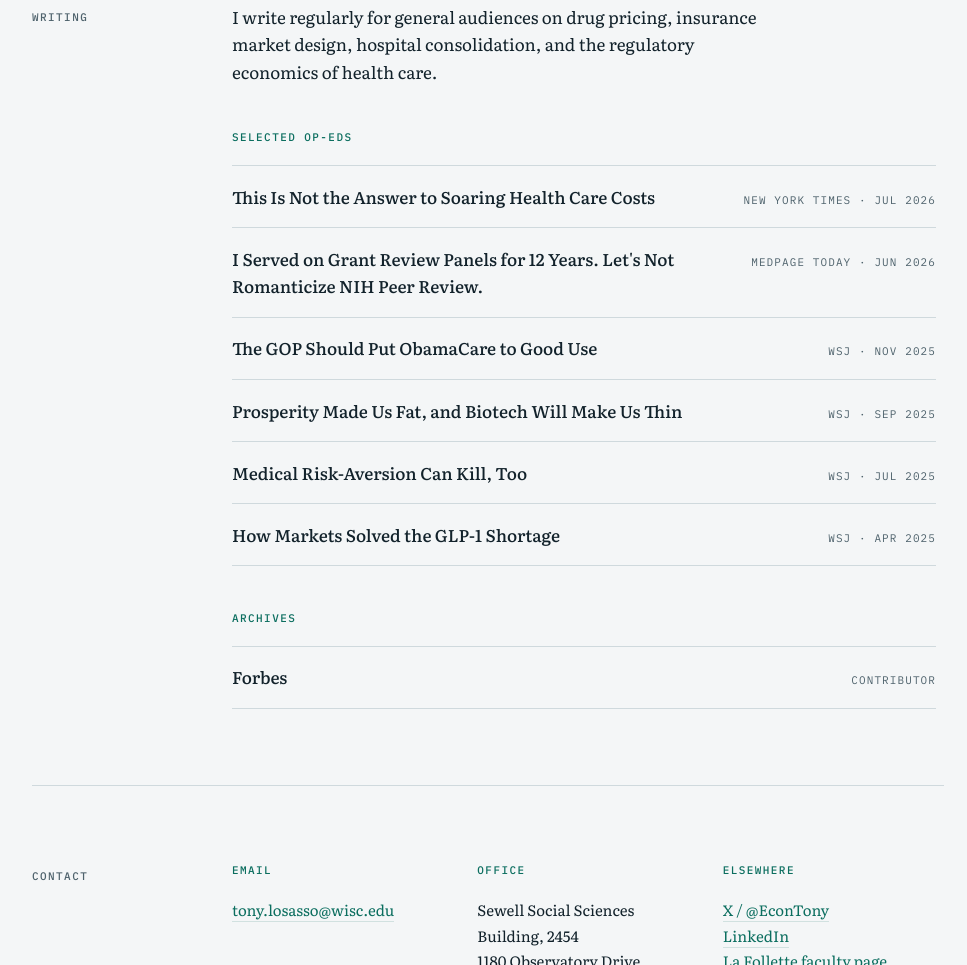
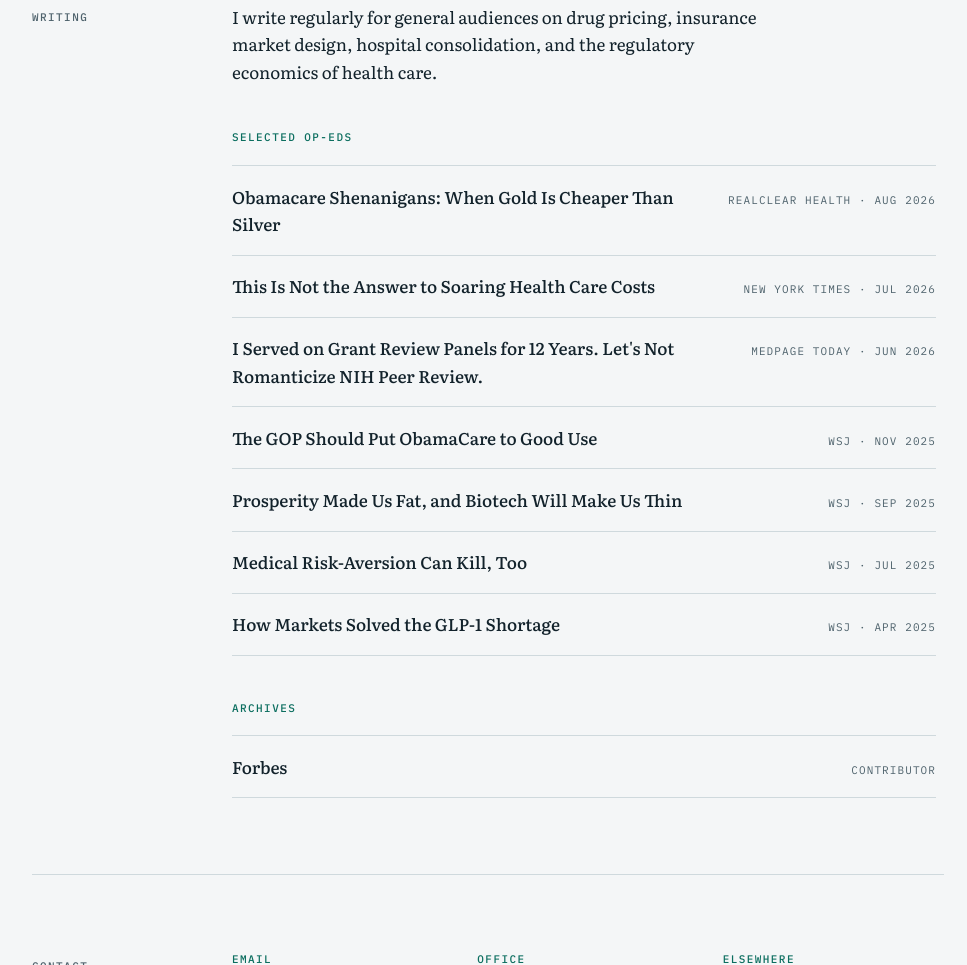
Before and after one commit to atlosass/atlosass.github.io, a plain HTML site: page index.html in a window 1280 px wide. Shown: the part 3290-4255 px from the top of the page, without its empty margins (152-1119 px from the left). Drawn offline with Linux system fonts and the light colour scheme.

Commit message:
index.html

```diff
--- a/index.html
+++ b/index.html
@@ -363,6 +363,7 @@ footer nav{display:flex;gap:1.25rem}
 
         <h3>Selected op-eds</h3>
         <ul class="outlets">
+          <li><a href="https://www.realclearhealth.com/articles/2026/08/07/obamacare_shenanigans_when_gold_is_cheaper_than_silver_1199052.html"><span class="name">Obamacare Shenanigans: When Gold Is Cheaper Than Silver</span><span class="kind">RealClear Health · Aug 2026</span></a></li>
           <li><a href="https://www.nytimes.com/2026/07/20/opinion/health-care-prices-insurance-caps.html"><span class="name">This Is Not the Answer to Soaring Health Care Costs</span><span class="kind">New York Times · Jul 2026</span></a></li>
           <li><a href="https://www.medpagetoday.com/opinion/second-opinions/121841"><span class="name">I Served on Grant Review Panels for 12 Years. Let's Not Romanticize NIH Peer Review.</span><span class="kind">MedPage Today · Jun 2026</span></a></li>
           <li><a href="https://www.wsj.com/opinion/the-real-fix-for-obamacare-8f340a08"><span class="name">The GOP Should Put ObamaCare to Good Use</span><span class="kind">WSJ · Nov 2025</span></a></li>
```
